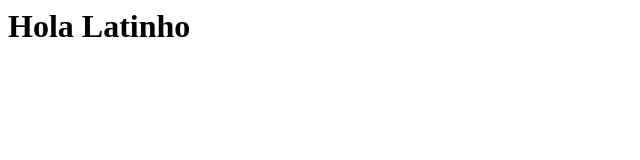
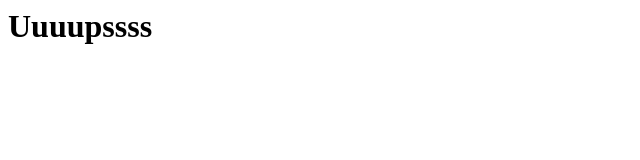
Before and after one commit to manuelcruzlato/holamundo, a plain HTML site: page holaMundo.html in a window 1280 px wide. Shown: the whole page, without its empty margins (0-640 px from the left). Drawn offline with Linux system fonts and the light colour scheme.

Commit message:
Segundo commit

```diff
--- a/holaMundo.html
+++ b/holaMundo.html
@@ -3,6 +3,6 @@
         <title>Hola Lato</title>
     </head>
     <body>
-        <h1>Hola Latinho</h1>
+        <h1>Uuuupssss</h1>
     </body>
 </html>
```
